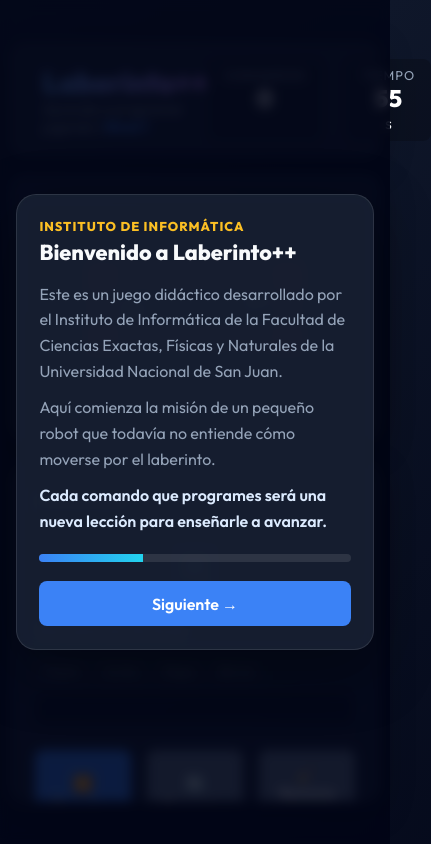
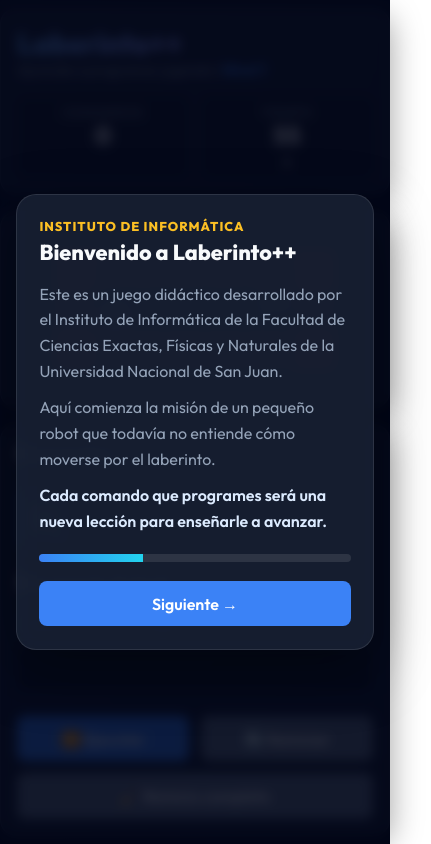
Before and after one commit to martinvarela206/Laberinto--, a plain HTML site: page index.html in a window 390 px wide. Shown: the whole page, 431 px wide, since content can reach past the window. Drawn offline with Linux system fonts and the light colour scheme.

Commit message:
fix: Responsividad.

```diff
--- a/js/Game.js
+++ b/js/Game.js
@@ -414,7 +414,10 @@
         tutorialSystem.nextPage();
     });
 
-    window.addEventListener('resize', () => gridRenderer.updatePlayerPosition());
+    window.addEventListener('resize', () => {
+        gridRenderer.syncResponsiveLayout(gameState.level);
+        gridRenderer.updatePlayerPosition();
+    });
 }
 
 /**
--- a/js/ui/GridRenderer.js
+++ b/js/ui/GridRenderer.js
@@ -17,6 +17,7 @@
 
         els.gridContainer.innerHTML = '';
         this._applyGridVisualTheme(els.gridContainer, visuals);
+        this._syncGridDimensions(level);
 
         // Ajustar grid dinámicamente al tamaño del nivel
         els.gridContainer.style.gridTemplateColumns = `repeat(${level.width}, var(--cell-size))`;
@@ -84,6 +85,40 @@
         const playerEl = document.getElementById('player');
         if (!playerEl) return;
         playerEl.style.transform = `translate(${gameState.position.x * 100}%, ${gameState.position.y * 100}%)`;
+    },
+
+    syncResponsiveLayout(level = gameState.level) {
+        this._syncGridDimensions(level);
+    },
+
+    _syncGridDimensions(level) {
+        const els = getDOMRefs();
+        if (!level || !els.gridContainer) return;
+
+        const parent = els.gridContainer.parentElement;
+        const parentStyles = parent ? getComputedStyle(parent) : null;
+        const horizontalPadding = parentStyles
+            ? (parseFloat(parentStyles.paddingLeft) || 0) + (parseFloat(parentStyles.paddingRight) || 0)
+            : 0;
+        const verticalPadding = parentStyles
+            ? (parseFloat(parentStyles.paddingTop) || 0) + (parseFloat(parentStyles.paddingBottom) || 0)
+            : 0;
+
+        const availableWidth = parent
+            ? Math.max(0, parent.clientWidth - horizontalPadding)
+            : window.innerWidth;
+        const availableHeight = parent
+            ? Math.max(0, parent.clientHeight - verticalPadding)
+            : window.innerHeight;
+
+        const widthBasedCell = Math.floor(availableWidth / (level.width + 2));
+        const heightBasedCell = Math.floor(availableHeight / (level.height + 2));
+
+        const cellSize = Math.max(14, Math.min(40, widthBasedCell || 14, heightBasedCell || 40));
+
+        els.gridContainer.style.setProperty('--cell-size', `${cellSize}px`);
+        els.gridContainer.style.setProperty('--grid-width', String(level.width));
+        els.gridContainer.style.setProperty('--grid-height', String(level.height));
     },
 
     /**
--- a/styles.css
+++ b/styles.css
@@ -30,13 +30,15 @@
     display: flex;
     justify-content: center;
     align-items: center;
-    overflow: hidden;
+    overflow-x: hidden;
+    overflow-y: auto;
 }
 
 .game-container {
     width: 95%;
     max-width: 1200px;
-    height: 90vh;
+    min-height: 90vh;
+    height: auto;
     display: flex;
     flex-direction: column;
     gap: 1rem;
@@ -58,6 +60,8 @@
     justify-content: space-between;
     align-items: center;
     padding: 1rem 2rem;
+    gap: 1rem;
+    flex-wrap: wrap;
 }
 
 .title h1 {
@@ -77,6 +81,8 @@
 .stats {
     display: flex;
     gap: 1.5rem;
+    flex-wrap: wrap;
+    justify-content: flex-end;
 }
 
 .stat-box {
@@ -107,6 +113,7 @@
     flex: 1;
     gap: 1.5rem;
     min-height: 0; /* Important for flex child scrolling */
+    min-width: 0;
 }
 
 .left-panel {
@@ -126,6 +133,8 @@
     justify-content: center;
     align-items: center;
     padding: 2rem;
+    min-width: 0;
+    overflow: hidden;
 }
 
 .panel-section h2 {
@@ -161,6 +170,7 @@
     display: flex;
     gap: 0.35rem;
     margin-bottom: 0.6rem;
+    flex-wrap: wrap;
 }
 
 .seq-tool-btn {
@@ -184,6 +194,7 @@
     flex-wrap: wrap;
     gap: 0.5rem;
     justify-content: center;
+    min-width: 0;
 }
 
 .cmd-btn {
@@ -248,6 +259,7 @@
     align-content: flex-start;
     gap: 0.5rem;
     overflow-y: auto;
+    overflow-x: hidden;
     border: 1px inset var(--panel-border);
 }
 
@@ -304,6 +316,7 @@
     display: flex;
     gap: 1rem;
     margin-top: auto;
+    flex-wrap: wrap;
 }
 
 .btn {
@@ -315,6 +328,7 @@
     font-weight: 600;
     cursor: pointer;
     transition: all 0.2s;
+    min-width: 0;
 }
 
 .primary-btn {
@@ -343,13 +357,17 @@
 /* Maze Grid */
 .maze-grid {
     display: grid;
-    grid-template-columns: repeat(10, var(--cell-size));
-    grid-template-rows: repeat(10, var(--cell-size));
+    grid-template-columns: repeat(var(--grid-width, 10), var(--cell-size));
+    grid-template-rows: repeat(var(--grid-height, 10), var(--cell-size));
     background-color: var(--map-bg, var(--grid-bg));
     /* Border with same thickness as cell size as requested */
     border: var(--cell-size) solid var(--map-border, var(--maze-border));
     border-radius: 0.5rem;
     position: relative;
+    box-sizing: border-box;
+    width: fit-content;
+    max-width: 100%;
+    max-height: 100%;
     box-shadow: 0 10px 40px rgba(0,0,0,0.5);
     /* For glow effect around the border */
     outline: 2px solid var(--map-outline, rgba(239, 68, 68, 0.5));
@@ -632,17 +650,70 @@
 
 /* Responsiveness */
 @media (max-width: 768px) {
+    body {
+        align-items: flex-start;
+        justify-content: flex-start;
+    }
+
     .main-content {
         flex-direction: column-reverse; /* Grid on top, controls bottom */
+        gap: 1rem;
     }
 
     .left-panel {
         max-width: 100%;
-        min-height: 40vh;
+        min-width: 0;
+        min-height: 0;
+        padding: 1rem;
+    }
+
+    .right-panel {
+        padding: 1rem;
+    }
+
+    header {
+        padding: 1rem;
+    }
+
+    .title {
+        min-width: 0;
+        flex: 1 1 100%;
+    }
+
+    .title p {
+        line-height: 1.35;
+        overflow-wrap: anywhere;
+    }
+
+    .stats {
+        width: 100%;
+        justify-content: space-between;
+        gap: 0.75rem;
+    }
+
+    .stat-box {
+        flex: 1 1 0;
+        min-width: 0;
+    }
+
+    .command-grid {
+        justify-content: flex-start;
+    }
+
+    .sequence-box {
+        padding: 0.75rem;
+    }
+
+    .controls {
+        gap: 0.75rem;
+    }
+
+    .btn {
+        flex: 1 1 calc(50% - 0.375rem);
     }
 
     :root {
-        --cell-size: min(8vw, 35px);
+        --cell-size: min(calc((100vw - 5rem) / 12), 35px);
     }
 }
 
@@ -744,6 +815,7 @@
     .lore-modal,
     .tutorial-modal {
         padding: 1.4rem;
+        width: min(760px, calc(100vw - 2rem));
     }
 
     .lore-header h2,
@@ -751,3 +823,20 @@
         font-size: 1.35rem;
     }
 }
+
+@media (max-width: 768px) and (orientation: portrait) {
+    .game-container {
+        width: min(100%, 100vw);
+        min-height: 100vh;
+        height: auto;
+        padding: 0.5rem 0;
+    }
+
+    .maze-grid {
+        justify-self: center;
+    }
+
+    .modal {
+        width: calc(100vw - 2rem);
+    }
+}
```
